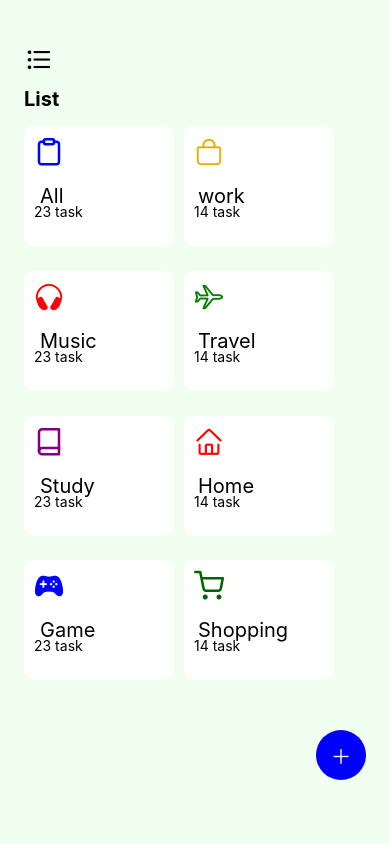
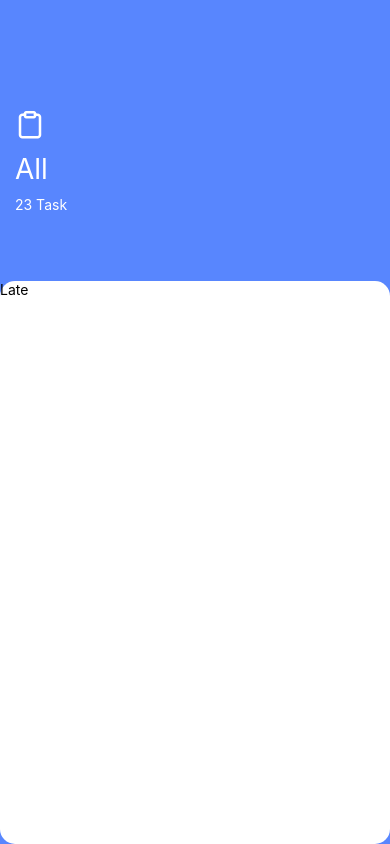
Before and after one commit to abhay9656/Todo_list, a React Native app: screen / in a window 390 px wide. Built offline with nearby package versions, Linux system fonts and the light colour scheme.

Commit message:
Update list component with new icons and styles

```diff
--- a/App.jsx
+++ b/App.jsx
@@ -1,11 +1,13 @@
 import { StatusBar } from 'expo-status-bar';
 import { StyleSheet, Text, View } from 'react-native';
 import List from './component/list'
+import All from './component/All'
 
 export default function App() {
   return (
   <>
-  <List/>
+  <All/>
+  {/* <List/> */}
   </>
   );
 }
--- a/component/All.jsx
+++ b/component/All.jsx
@@ -1,12 +1,33 @@
 import React from 'react'
-import { View } from 'react-native'
+import { StyleSheet, Text, View } from 'react-native';
+import Icons from 'react-native-vector-icons/Feather';
 
 const All = () => {
   return (
-    <View>
-
+    <View style={styles.container}>
+        <View style={{flex:1 ,justifyContent:'center',marginLeft:15}}>
+             <Icons name='clipboard' color={'white'}  size={30} style={{top:40}}/>
+            <Text style={{color:'white',marginTop:50,fontSize:28}}>All</Text>
+            <Text style={{color:'white',marginTop:10}}>23 Task</Text>
+        </View>
+        <View style={styles.flex}>
+             <Text>Late</Text>
+        </View>
     </View>
   )
 }
+const styles = StyleSheet.create({
+    container:{
+        backgroundColor:'#5886fe',
+        flex:1,
+        // padding:15,
+    },
+    flex:{
+        flex:2,
+        height:100,
+        backgroundColor:'white',
+        borderRadius:15,
+    },
+})
 
 export default All
```
